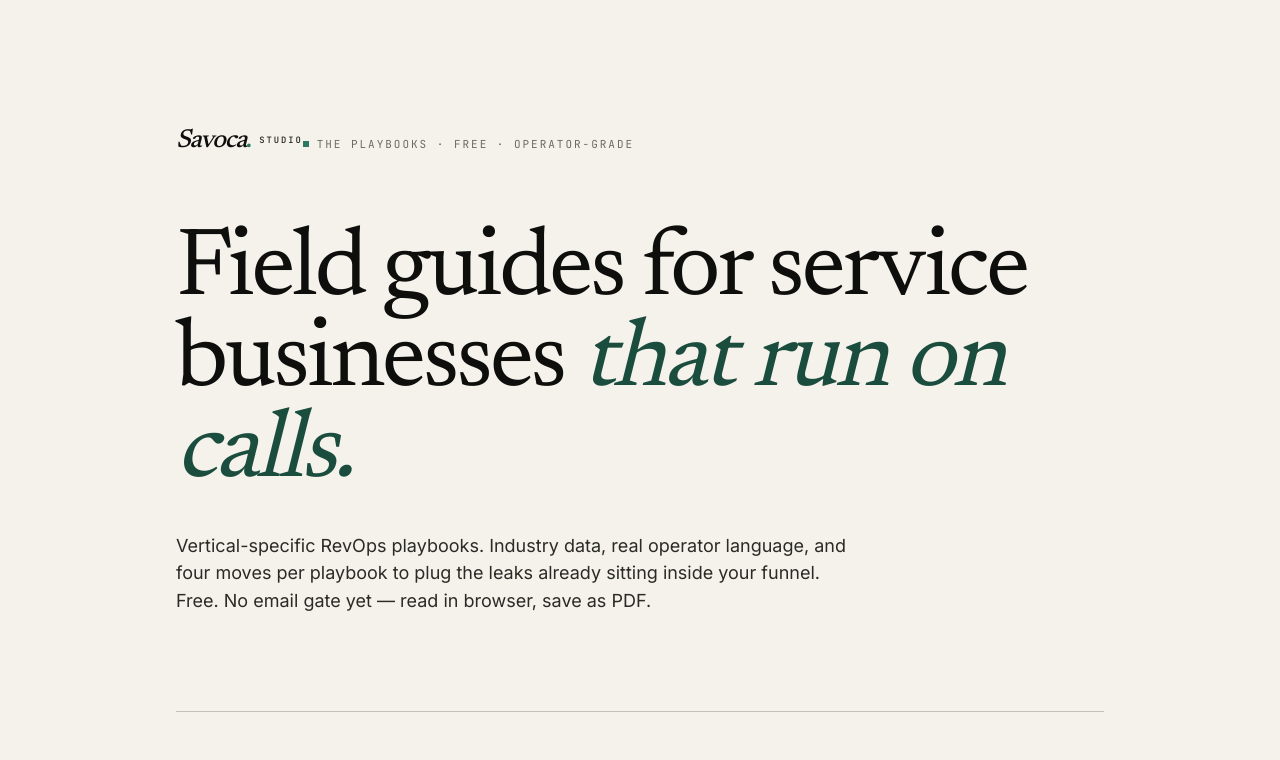
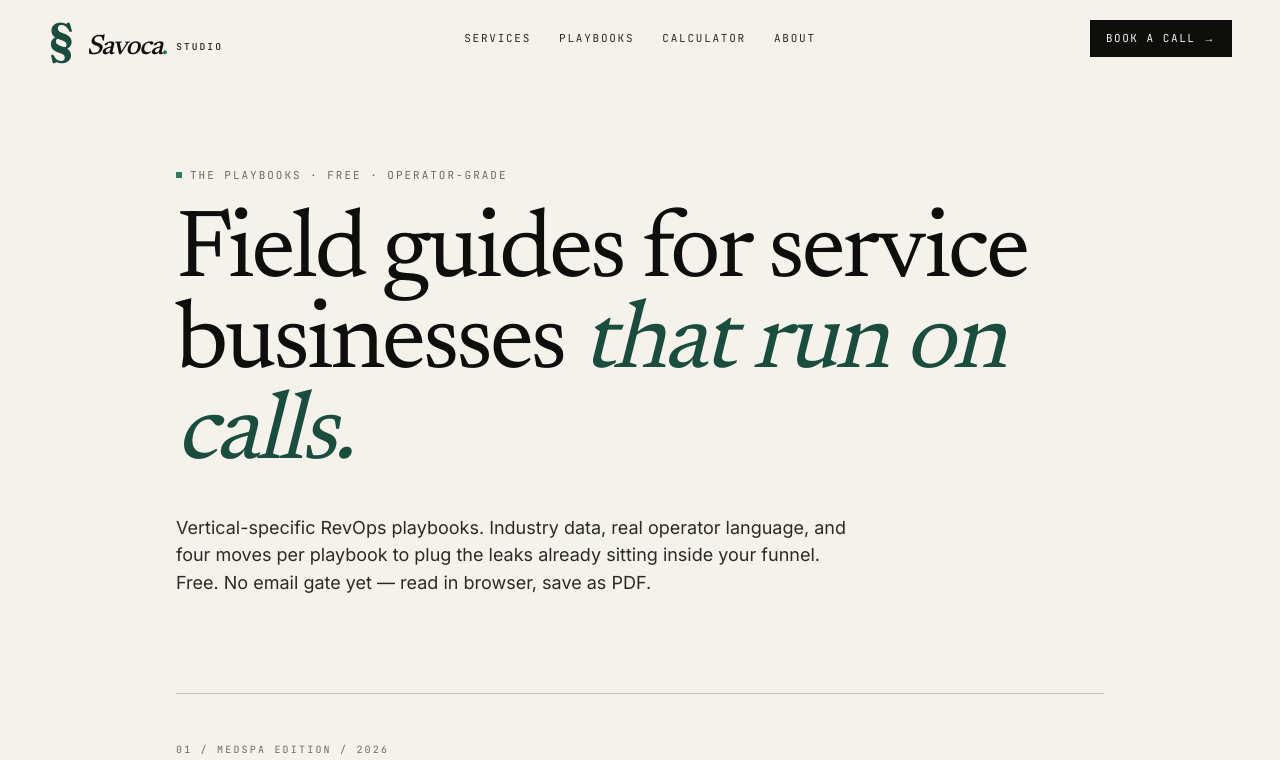
Before and after one commit to kame-hq/savoca.studio, a Next.js app: page /resources in a window 1280 px wide. Shown: the top 760 px of the page. Built offline with nearby package versions, Linux system fonts and the light colour scheme.

Commit message:
ux: nav across /resources + /resources/[vertical]; drop duplicate logo; cross-route nav (#anchors → /#anchors); add Playbooks link to nav

```diff
--- a/src/app/resources/[vertical]/page.tsx
+++ b/src/app/resources/[vertical]/page.tsx
@@ -3,6 +3,7 @@ import { notFound } from "next/navigation";
 import Link from "next/link";
 import { playbooks, playbookSlugs } from "@/content/playbooks";
 import { SVLogo } from "@/components/brand/v2";
+import { Nav } from "@/components/sections/nav";
 import "./playbook.css";
 
 export async function generateStaticParams() {
@@ -33,7 +34,9 @@ export default async function PlaybookPage({
   if (!p) notFound();
 
   return (
-    <main className="playbook">
+    <>
+      <Nav />
+      <main className="playbook">
       {/* ── Cover ───────────────────────────────────────────── */}
       <section className="page page-cover">
         <header className="cover-header">
@@ -202,7 +205,8 @@ export default async function PlaybookPage({
           ))}
         </ol>
       </section>
-    </main>
+      </main>
+    </>
   );
 }
 
--- a/src/app/resources/[vertical]/playbook.css
+++ b/src/app/resources/[vertical]/playbook.css
@@ -9,7 +9,7 @@
   --rule-color: #18181433;
 
   background: var(--bone-2);
-  padding: 2rem 1rem;
+  padding: 6rem 1rem 2rem;
   min-height: 100vh;
 }
 
--- a/src/app/resources/page.tsx
+++ b/src/app/resources/page.tsx
@@ -1,7 +1,7 @@
 import type { Metadata } from "next";
 import Link from "next/link";
 import { playbooks, playbookSlugs } from "@/content/playbooks";
-import { SVLogo } from "@/components/brand/v2";
+import { Nav } from "@/components/sections/nav";
 
 export const metadata: Metadata = {
   title: "Playbooks — Savoca.Studio",
@@ -11,13 +11,11 @@ export const metadata: Metadata = {
 
 export default function ResourcesIndex() {
   return (
+    <>
+      <Nav />
       <main className="bg-bone min-h-screen">
-      <div className="max-w-5xl mx-auto px-6 lg:px-12 py-20 lg:py-32">
+        <div className="max-w-5xl mx-auto px-6 lg:px-12 pt-32 lg:pt-40 pb-20 lg:pb-32">
           <header className="mb-16 lg:mb-24">
-          <Link href="/" className="inline-block mb-12">
-            <SVLogo size={26} layout="inline" />
-          </Link>
-
             <span className="font-mono text-[11px] tracking-[0.18em] uppercase text-steel inline-flex items-center gap-2">
               <span className="w-1.5 h-1.5 bg-money-2 inline-block" />
               The Playbooks · Free · Operator-grade
@@ -92,5 +90,6 @@ export default function ResourcesIndex() {
           </footer>
         </div>
       </main>
+    </>
   );
 }
--- a/src/components/sections/nav.tsx
+++ b/src/components/sections/nav.tsx
@@ -5,10 +5,10 @@ import { useEffect, useState } from "react";
 import { SVLogo, SVInitial } from "@/components/brand/v2";
 
 const links = [
-  { label: "Services", href: "#services" },
-  { label: "Proof", href: "#proof" },
+  { label: "Services", href: "/#services" },
+  { label: "Playbooks", href: "/resources" },
   { label: "Calculator", href: "/calculator" },
-  { label: "About", href: "#about" },
+  { label: "About", href: "/#about" },
 ];
 
 export function Nav() {
```
Lines whose indentation alone changed are shown as unchanged.
